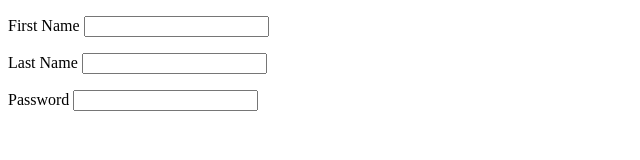
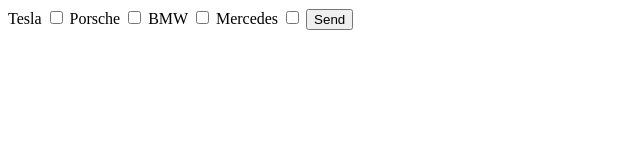
Before and after one commit to gioshavo1995/html-and-css-tutorials, a plain HTML site: page 4-Froms/index.html in a window 1280 px wide. Shown: the whole page, without its empty margins (0-640 px from the left). Drawn offline with Linux system fonts and the light colour scheme.

Commit message:
feat(4-Forms): Finish tutorial-3

```diff
--- a/4-Froms/index.html
+++ b/4-Froms/index.html
@@ -8,24 +8,26 @@
 </head>
 <body>
 
-<form action="/registration" method="POST">
-    <p>
-    <label> First Name
-    <input type="text" name="firstName">
+<form action="/">
+
+    <label >Tesla
+    <input type="checkbox"  name="car" value="Tesla">
     </label>
-    </p>
 
-    <p>
-    <label>Last Name
-    <input type="text" name="lastName">
+    <label >Porsche
+        <input type="checkbox" name="car"value="Porsche" >
     </label>
-    </p>
 
-    <p>
-        <label>Password
-        <input type="password" name="Password" required>
-        </label>
-        </p>
+    <label >BMW
+        <input type="checkbox" name="car" value="BMW">
+    </label>
+
+    <label >Mercedes
+        <input type="checkbox" name="car" value="Mercedes">
+    </label>
+
+    <input type="submit" value="Send">
+
 </form>
 
 </body>
```
